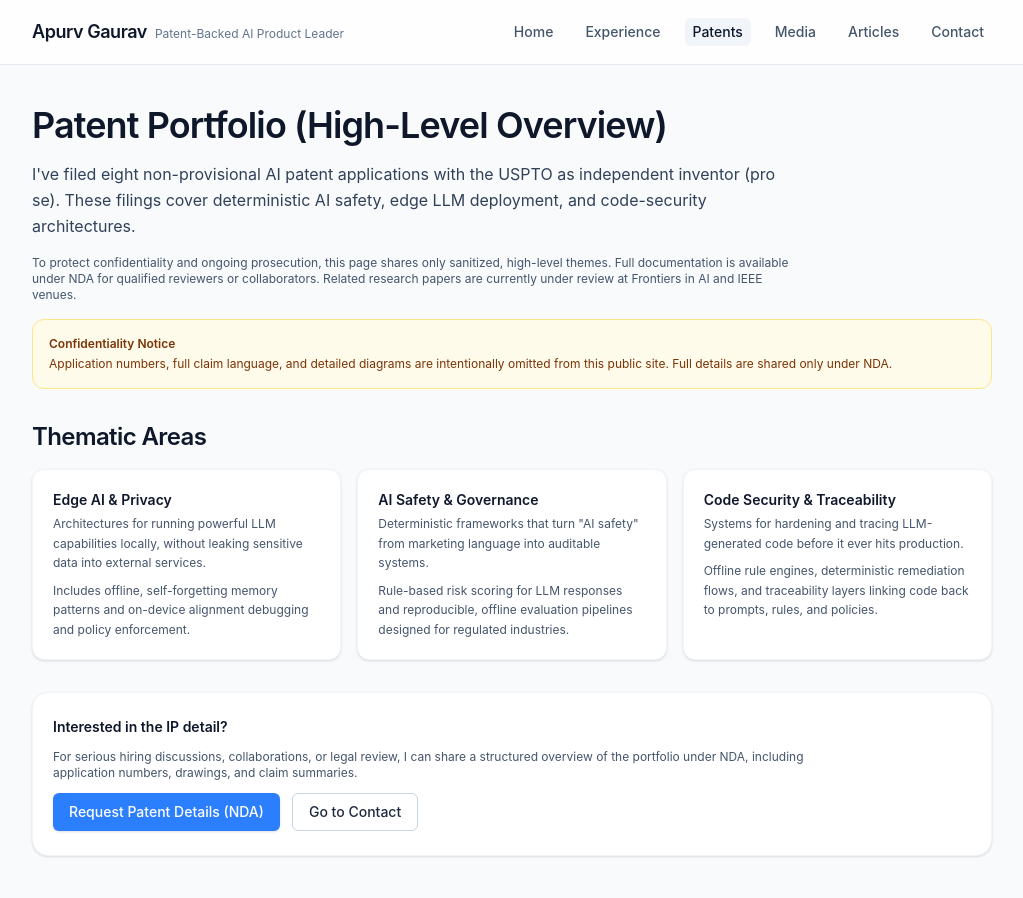
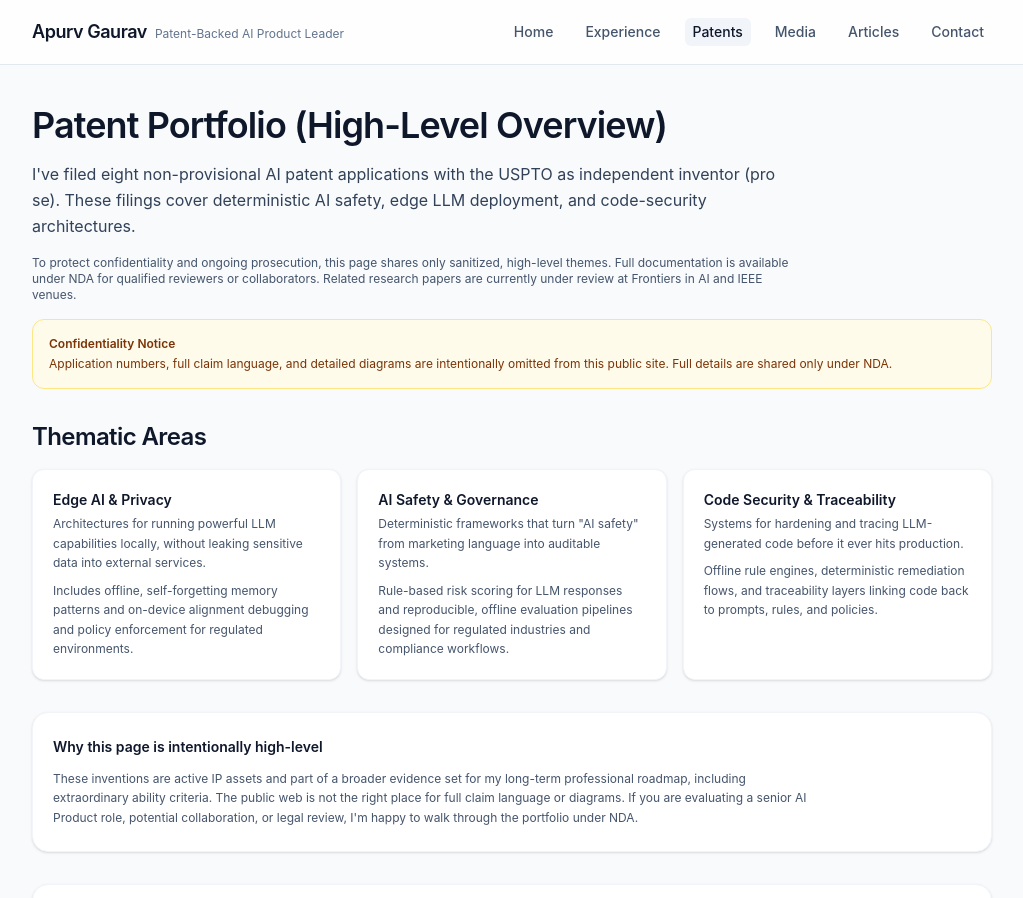
Before and after one commit to apurvgaurav/apurv-portfolio, a Next.js app: page /patents in a window 1280 px wide. Shown: the top 898 px of the page, without its empty margins (128-1151 px from the left). Built offline with nearby package versions, Linux system fonts and the light colour scheme.

Commit message:
Update page.tsx

```diff
--- a/app/patents/page.tsx
+++ b/app/patents/page.tsx
@@ -5,6 +5,7 @@ import Link from "next/link";
 export default function PatentsPage() {
   return (
     <div className="space-y-8">
+      {/* Intro */}
       <section className="space-y-4">
         <h1 className="text-3xl sm:text-4xl font-semibold tracking-tight">
           Patent Portfolio (High-Level Overview)
@@ -30,25 +31,28 @@ export default function PatentsPage() {
         </div>
       </section>
 
-      {/* Thematic Cards */}
+      {/* Thematic Areas */}
       <section className="space-y-4">
         <h2 className="text-xl sm:text-2xl font-semibold tracking-tight">
           Thematic Areas
         </h2>
         <div className="grid gap-4 md:grid-cols-3">
+          {/* Theme 1 */}
           <div className="bg-white rounded-xl p-5 border border-slate-100 shadow-sm">
             <p className="text-sm font-semibold text-slate-900 mb-1">
               Edge AI &amp; Privacy
             </p>
             <p className="text-xs text-slate-600 leading-relaxed">
-              Architectures for running powerful LLM capabilities locally,
-              without leaking sensitive data into external services.
+              Architectures for running powerful LLM capabilities locally, without
+              leaking sensitive data into external services.
             </p>
             <p className="mt-2 text-xs text-slate-600 leading-relaxed">
               Includes offline, self-forgetting memory patterns and on-device
-              alignment debugging and policy enforcement.
+              alignment debugging and policy enforcement for regulated environments.
             </p>
           </div>
+
+          {/* Theme 2 */}
           <div className="bg-white rounded-xl p-5 border border-slate-100 shadow-sm">
             <p className="text-sm font-semibold text-slate-900 mb-1">
               AI Safety &amp; Governance
@@ -58,10 +62,13 @@ export default function PatentsPage() {
               marketing language into auditable systems.
             </p>
             <p className="mt-2 text-xs text-slate-600 leading-relaxed">
-              Rule-based risk scoring for LLM responses and reproducible,
-              offline evaluation pipelines designed for regulated industries.
+              Rule-based risk scoring for LLM responses and reproducible, offline
+              evaluation pipelines designed for regulated industries and compliance
+              workflows.
             </p>
           </div>
+
+          {/* Theme 3 */}
           <div className="bg-white rounded-xl p-5 border border-slate-100 shadow-sm">
             <p className="text-sm font-semibold text-slate-900 mb-1">
               Code Security &amp; Traceability
@@ -79,15 +86,30 @@ export default function PatentsPage() {
         </div>
       </section>
 
+      {/* Locked Feel / Summary */}
+      <section className="space-y-3 bg-white rounded-2xl px-5 py-6 shadow-sm border border-slate-100">
+        <p className="text-sm font-semibold text-slate-900">
+          Why this page is intentionally high-level
+        </p>
+        <p className="text-xs text-slate-600 leading-relaxed max-w-3xl">
+          These inventions are active IP assets and part of a broader evidence set
+          for my long-term professional roadmap, including extraordinary ability
+          criteria. The public web is not the right place for full claim language
+          or diagrams. If you are evaluating a senior AI Product role, potential
+          collaboration, or legal review, I&apos;m happy to walk through the
+          portfolio under NDA.
+        </p>
+      </section>
+
       {/* CTA */}
       <section className="bg-white rounded-2xl px-5 py-6 shadow-sm border border-slate-100 space-y-3">
         <p className="text-sm font-semibold text-slate-900">
-          Interested in the IP detail?
+          Interested in a deeper portfolio review?
         </p>
         <p className="text-xs text-slate-600 max-w-3xl">
           For serious hiring discussions, collaborations, or legal review, I can
           share a structured overview of the portfolio under NDA, including
-          application numbers, drawings, and claim summaries.
+          application numbers, claim summaries, and technical diagrams.
         </p>
         <div className="flex flex-wrap gap-3">
           <a
```
